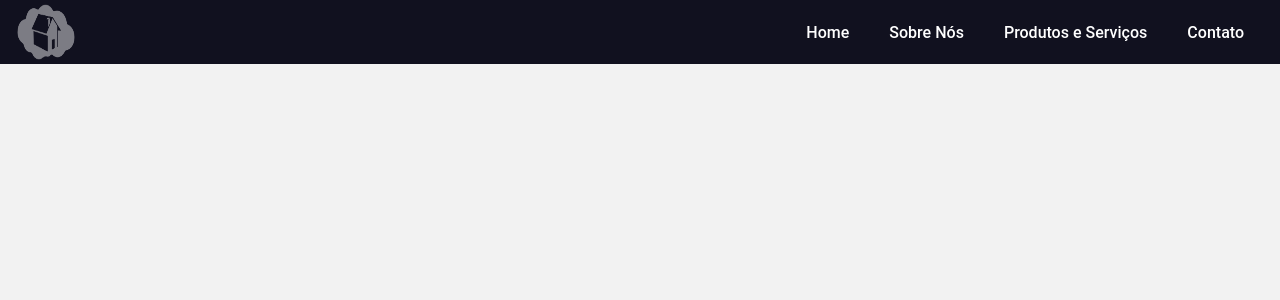
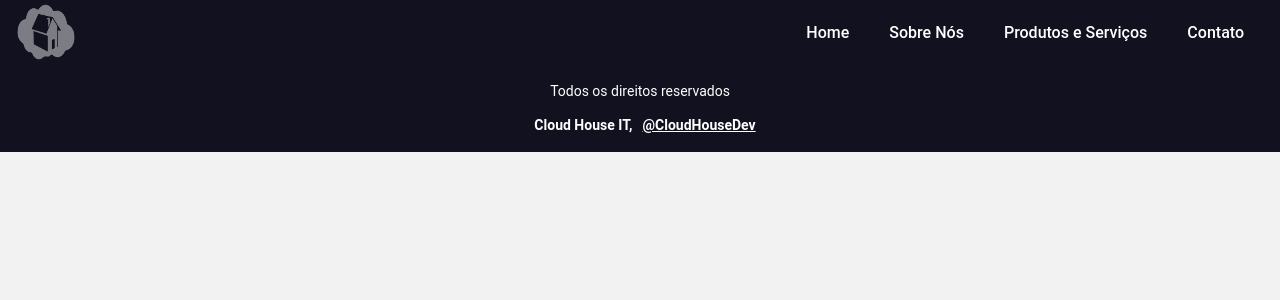
Before and after one commit to CloudHouseDev/landing-page-business, a React (Create React App) app: page / in a window 1280 px wide. Shown: the top 300 px of the page. Built offline with nearby package versions, Linux system fonts and the light colour scheme.

Commit message:
chore: add footer

```diff
--- a/src/components/container/styles.css
+++ b/src/components/container/styles.css
@@ -12,9 +12,3 @@
     max-width: 1500px;
     padding: 0 1rem;
 }
-
-/* @media (max-width: 1500px) {
-    .wrapper-container {
-        max-width: 1500px;
-    }
-} */
--- /dev/null
+++ b/src/components/footer/footer.jsx
@@ -0,0 +1,23 @@
+import React from "react";
+
+import "./styles.css";
+
+function Footer() {
+    return (
+        <footer className="footer">
+            <span>Todos os direitos reservados</span>
+            <strong>
+                Cloud House IT,
+                <a
+                    href="https://www.linkedin.com/in/gabriel-leite-676253189/"
+                    target="_blank"
+                    rel="noopener noreferrer"
+                >
+                    @CloudHouseDev
+                </a>
+            </strong>
+        </footer>
+    );
+}
+
+export default Footer;
--- /dev/null
+++ b/src/components/footer/styles.css
@@ -0,0 +1,27 @@
+.footer {
+    width: 100%;
+    flex-direction: column;
+    height: 5.5rem;
+    display: flex;
+    align-items: center;
+    justify-content: space-evenly;
+    justify-items: center;
+    background-color: var(--black-400);
+    color: var(--white-400);
+    transition: 0.5s ease-in;
+}
+
+.footer span,
+strong {
+    font-size: 14px;
+}
+
+.footer strong,
+a {
+    padding-left: 10px;
+    color: var(--white-400);
+}
+
+.footer a:hover {
+    color: var(--blue-400);
+}
--- a/src/pages/Default.jsx
+++ b/src/pages/Default.jsx
@@ -2,14 +2,20 @@ import React from "react";
 
 import Container from "../components/container/Container";
 import Header from "../components/header/Header";
+import Footer from "../components/footer/footer";
 
 import "../styles/default-page.css";
 
 function DefaultPage() {
     return (
-        <Container className="background-black">
-            <Header />
-        </Container>
+        <>
+            <Container className="background-black">
+                <Header />
+            </Container>
+            <Container className="background-black">
+                <Footer />
+            </Container>
+        </>
     );
 }
 
--- a/src/styles/global.css
+++ b/src/styles/global.css
@@ -43,3 +43,8 @@ body {
         font-size: 85%;
     }
 }
+
+button,
+a {
+    cursor: pointer;
+}
```
